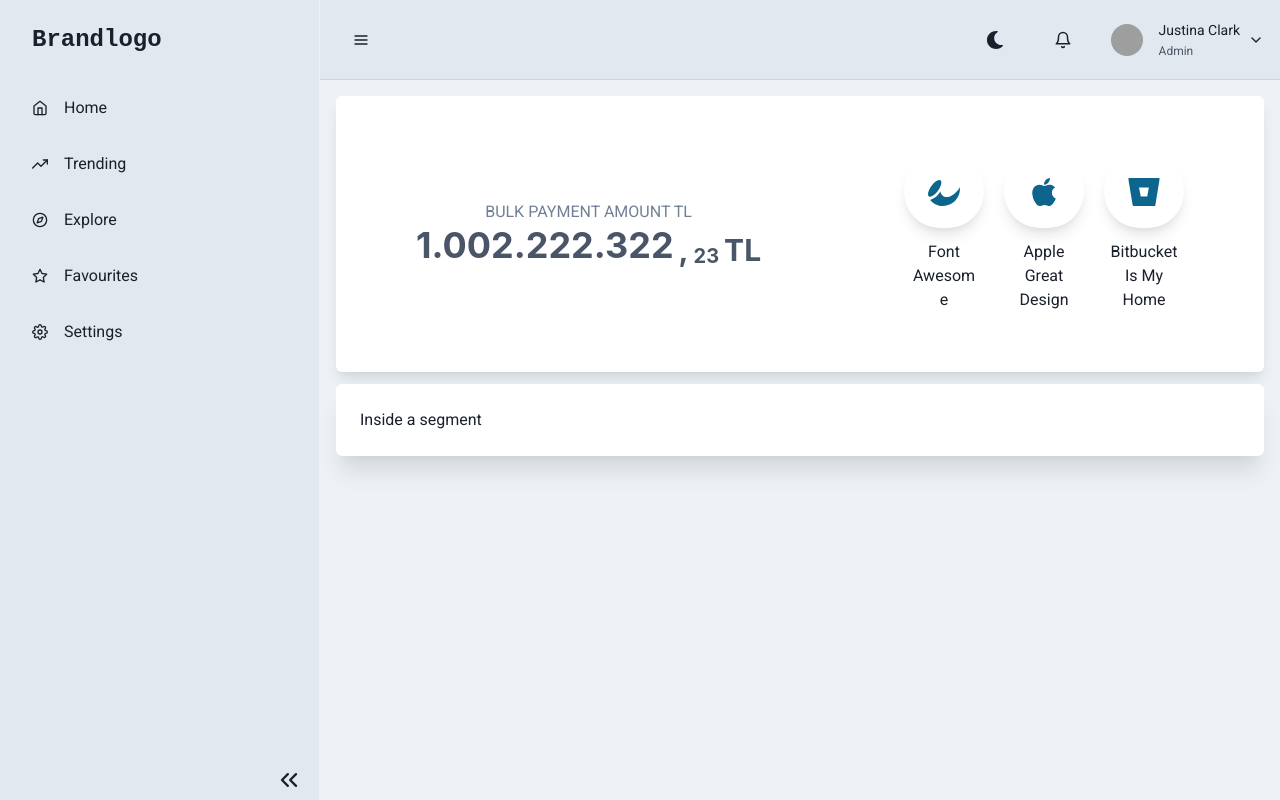
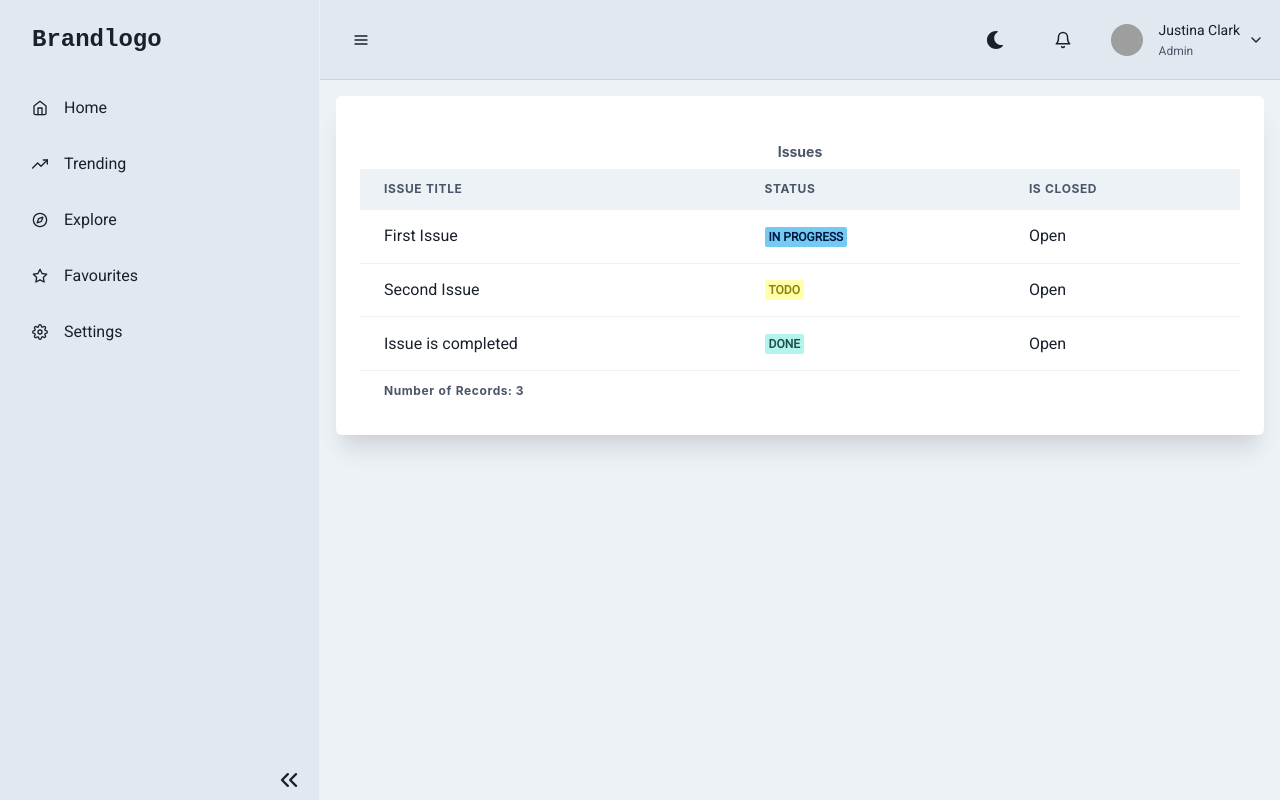
Before and after one commit to kocesat/react-cookiecutter, a React (Create React App) app: page / in a window 1280 px wide. Built offline with nearby package versions, Linux system fonts and the light colour scheme; grey boxes are pictures that could not be loaded.

Commit message:
Implementing a basic data table

```diff
--- a/src/App.tsx
+++ b/src/App.tsx
@@ -1,11 +1,10 @@
 import * as React from "react"
-import {Box, ChakraProvider, Divider, extendTheme, Flex, Grid, GridItem, StyleFunctionProps} from "@chakra-ui/react";
+import {ChakraProvider, extendTheme, StyleFunctionProps} from "@chakra-ui/react";
 import {mode} from '@chakra-ui/theme-tools'
 import Sidebar from "./components/Sidebar";
-import Card3Dot from "./components/Card3Dot";
 import '@fontsource/roboto/400.css';
-import TotalBalanceCard from "./components/TotalBalanceCard";
-import Segment from "./components/Segment";
+import DataTable from "./components/DataTable";
+import IssueTable from "./components/IssueTable";
 
 const theme = extendTheme({
   fonts: {
@@ -121,16 +120,10 @@ const theme = extendTheme({
     }
   }
 );
-
 export const App = () => (
   <ChakraProvider theme={theme}>
         <Sidebar>
-          <TotalBalanceCard />
-          <Box my='12px' />
-          <Segment>
-            <Box>Inside a segment</Box>
-          </Segment>
-          <Box my='12px' />
+          <IssueTable />
         </Sidebar>
   </ChakraProvider>
 )
--- /dev/null
+++ b/src/components/DataTable/index.tsx
@@ -0,0 +1,95 @@
+import React, {ReactNode} from 'react';
+import {
+  Alert, AlertIcon,
+  Table,
+  TableCaption,
+  TableContainer, TableProps,
+  Tbody,
+  Td,
+  Tfoot,
+  Th,
+  Thead,
+  Tr,
+  useColorModeValue
+} from "@chakra-ui/react";
+import Segment from "../Segment";
+import {checkColKeys} from "./utils";
+
+export interface DataTableProps extends TableProps{
+  data: Array<any>;
+  columns: Array<TableColumn>;
+  header: ReactNode;
+  isLoading?: boolean;
+  noRecordMessage?: string;
+}
+
+export interface TableColumn {
+  key: string,
+  name: string,
+  isNumeric?: boolean;
+}
+
+const DataTable: React.FC<DataTableProps> =
+  ({ data, columns, header, isLoading, noRecordMessage, ...rest }: DataTableProps) => {
+
+  checkColKeys(columns);
+
+  return (
+    <Segment isLoading={isLoading}>
+      <TableContainer>
+        <Table variant='simple' {...rest}>
+          <TableCaption placement='top'>{header}</TableCaption>
+          <Thead>
+            <Tr bg={useColorModeValue('gray.100', 'gray.800')} _hover={{ bgColor: 'gray.100' }}>
+              {columns.map(col => {
+                return (
+                  <Th key={`col_${col.key}`}
+                      isNumeric={col.isNumeric || false}
+                  >
+                    {col.name}
+                  </Th>
+                );
+              })}
+            </Tr>
+          </Thead>
+          <Tbody>
+            {data.map((row, index) => {
+              return (
+                <Tr
+                  key={`row_${index}`}
+                  _hover={{ bgColor: 'gray.100', color: 'gray.900' }}
+                >
+                  {columns.map(col => {
+                    const cell = row[col.key];
+                    return (
+                      <Td key={`rowCol_${col.key}`}>
+                        {cell}
+                      </Td>
+                    );
+                  })}
+                </Tr>
+              );
+            })}
+          </Tbody>
+          {data.length > 0 && (
+            <Tfoot>
+              <Tr textAlign='center'>
+                <Th textTransform='none'>
+                  {`Number of Records: ${data.length}`}
+                </Th>
+              </Tr>
+            </Tfoot>
+          )}
+        </Table>
+        {data && data.length === 0 && (
+        <Alert colorScheme='whiteAlpha' justifyContent='center'>
+          <AlertIcon />
+          {noRecordMessage || 'No record found!'}
+          </Alert>
+        )}
+      </TableContainer>
+    </Segment>
+  );
+}
+
+export default DataTable;
--- /dev/null
+++ b/src/components/DataTable/utils.ts
@@ -0,0 +1,12 @@
+import {TableColumn} from "./index";
+
+export const checkColKeys = (columns: Array<TableColumn>) => {
+  let keys = new Set();
+  columns.forEach(col => {
+    if (!keys.has(col.key)) {
+      keys.add(col.key);
+    } else {
+      throw new Error('Keys of table columns are not unique');
+    }
+  })
+}
--- /dev/null
+++ b/src/components/IssueTable/index.tsx
@@ -0,0 +1,62 @@
+import React from "react";
+import DataTable, {TableColumn} from "../DataTable";
+import {Badge, Heading} from "@chakra-ui/react";
+
+const IssueTable = () => {
+
+  const issueListColumns: Array<TableColumn> = [
+    {
+      key: 'title',
+      name: 'Issue Title',
+      isNumeric: false,
+    },
+    {
+      key: 'status',
+      name: 'Status',
+      isNumeric: false,
+    },
+    {
+      key: 'closed',
+      name: 'Is Closed',
+      isNumeric: false,
+    },
+  ];
+
+  const issues = [
+    {
+      title: 'First Issue',
+      status: <Badge colorScheme='blue'>In Progress</Badge>,
+      closed: 'Open',
+    },
+    {
+      title: 'Second Issue',
+      status: <Badge colorScheme='yellow'>Todo</Badge>,
+      closed: 'Open',
+    },
+    {
+      title: 'Issue is completed',
+      status: <Badge colorScheme='teal'>Done</Badge>,
+      closed: 'Open',
+    },
+  ]
+
+  const tableHeader = React.useMemo(
+    () => {
+      return (
+        <Heading as='h6' size='xs'>
+          Issues
+        </Heading>
+      );
+    },
+    []
+  );
+
+  return <DataTable
+    data={issues}
+    noRecordMessage='There is no record found'
+    columns={issueListColumns}
+    header={tableHeader}
+  />
+}
+
+export default IssueTable;
```
